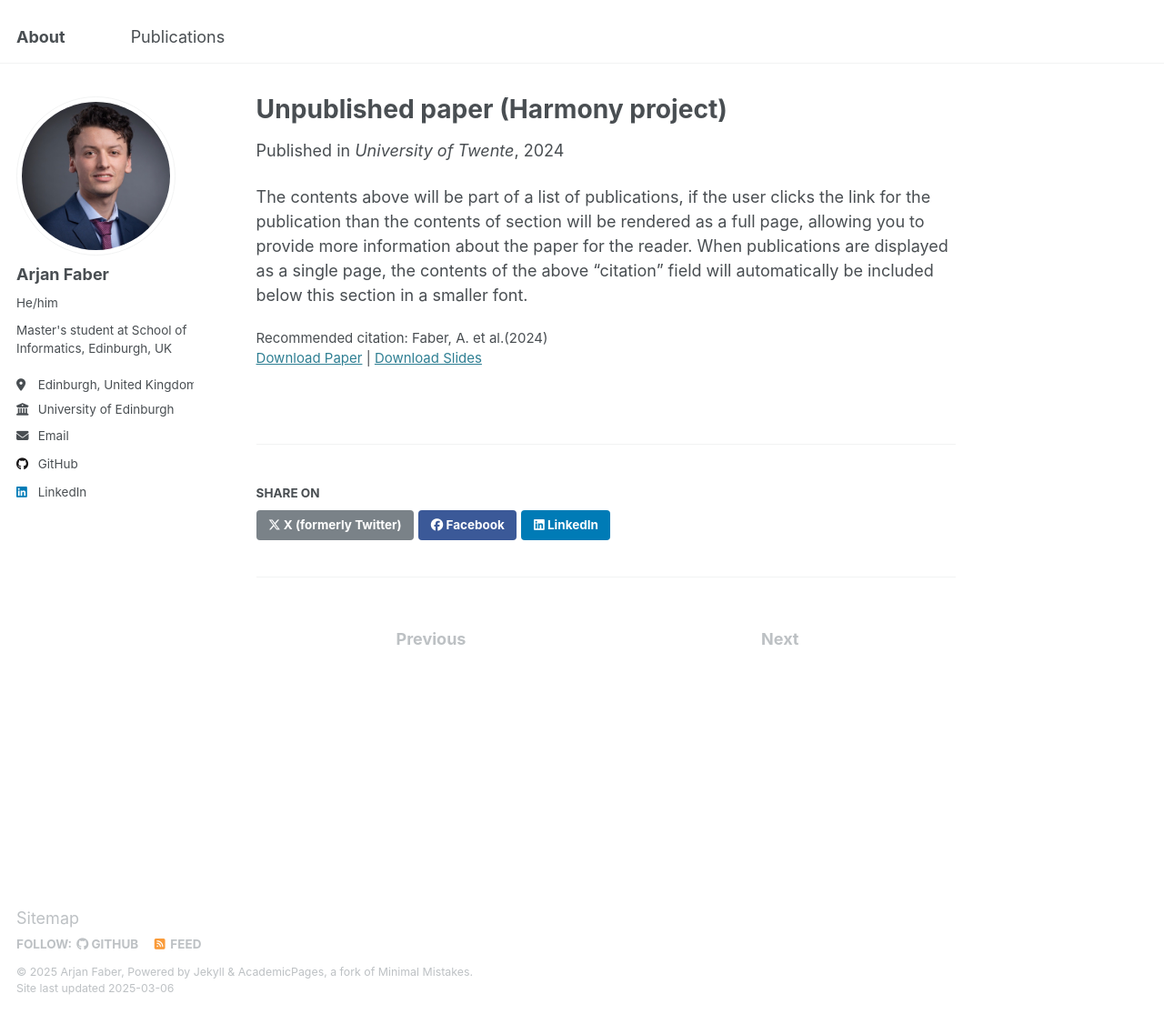
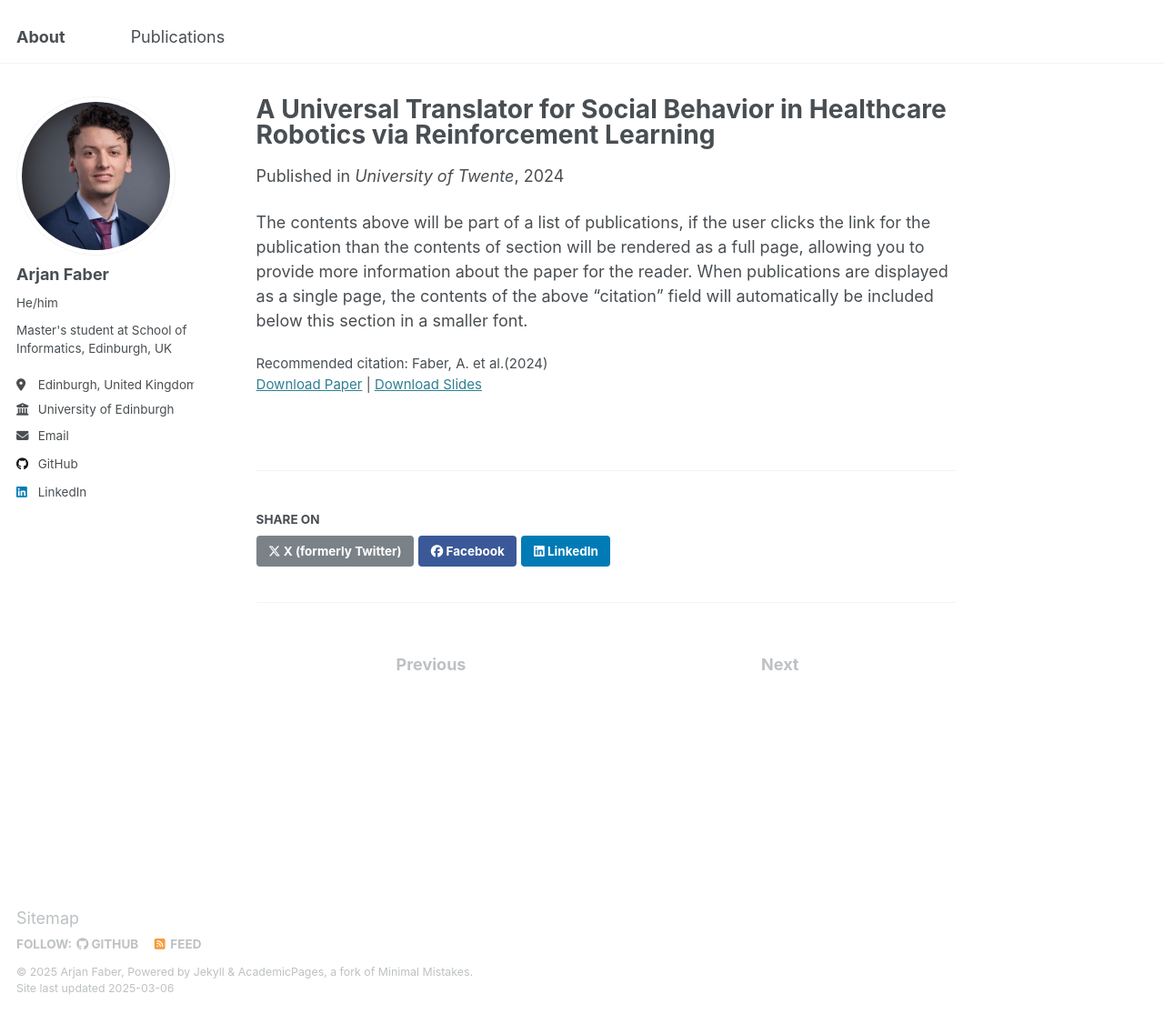
Before and after one commit to ArjFaber/arjfaber.github.io, a Jekyll site: the page built from _publications/2009-10-01-paper-title-number-1.md, in a window 1280 px wide and 1115 px high. Shown: the whole window at 91% size. Built offline with Jekyll 4.4.1, drawn with Linux system fonts in a browser that asks for light colours.

Commit message:
Update 2009-10-01-paper-title-number-1.md

```diff
--- a/_publications/2009-10-01-paper-title-number-1.md
+++ b/_publications/2009-10-01-paper-title-number-1.md
@@ -1,5 +1,5 @@
 ---
-title: "Unpublished paper (Harmony project)"
+title: 'A Universal Translator for Social Behavior in Healthcare Robotics via Reinforcement Learning'
 collection: publications
 category: manuscripts
 permalink: /publication/2009-10-01-paper-title-number-1
```
